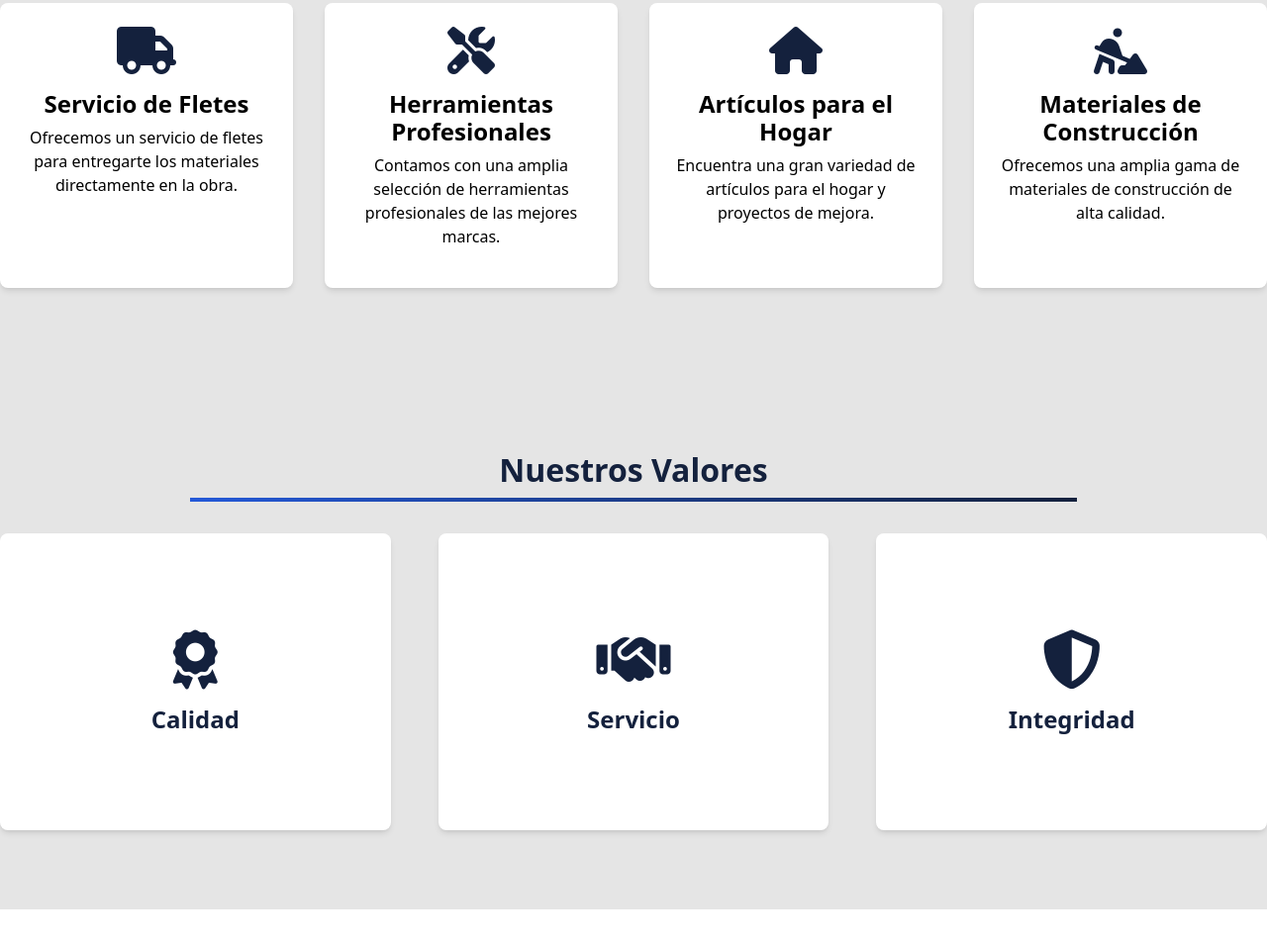
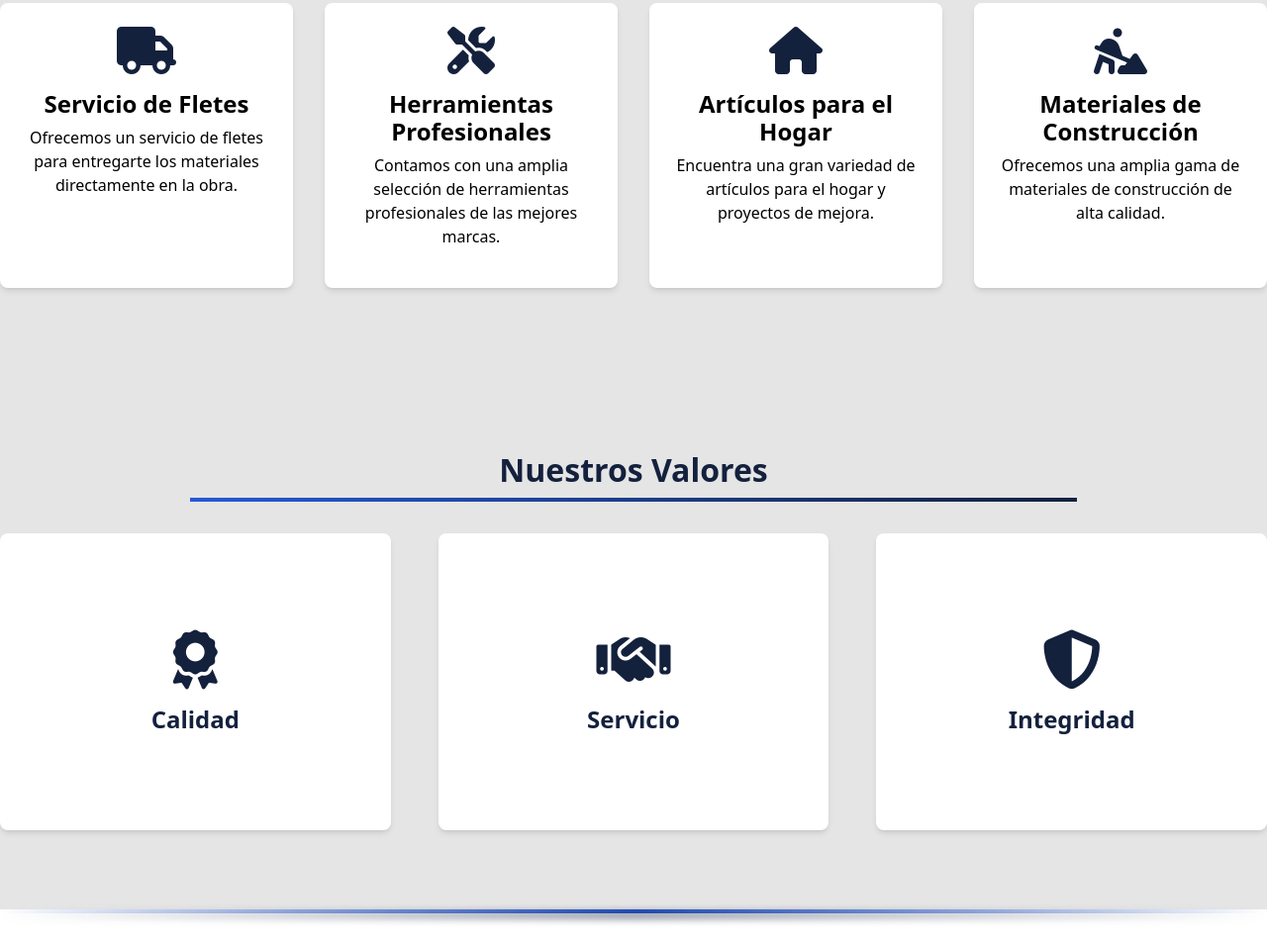
Before and after one commit to Jio7g/elobreroferr, a plain HTML site: page index.html in a window 1280 px wide. Shown: the part 1843-2797 px from the top of the page at 99% size. Drawn offline with nearby package versions, Linux system fonts and the light colour scheme.

Commit message:
011: mejoras: se agrego línea de sepracion entre las secciones de Valores y Marcas

```diff
--- a/index.html
+++ b/index.html
@@ -80,7 +80,7 @@
         <!-- Línea separadora -->
         <div class="separator-gradient ">
             <div class="line"></div>
-          </div>
+        </div>
 
         <!-- Tiendas section -->
         <section class="tiendas bg-white py-20" id="tiendas">
@@ -137,7 +137,7 @@
         </div> -->
 
     <!-- Nuestros Valores -->
-    <section class="background-section mb-12 py-20" id="valores">
+    <section class="background-section  py-20" id="valores">
         <div class="container mx-auto">
             <div class="container mx-auto">
                 <div class="text-center">
@@ -160,7 +160,10 @@
         </div>
     </section>
 
-
+        <!-- Línea separadora -->
+        <div class="separator-gradient ">
+            <div class="line"></div>
+        </div>
         <!-- Marcas section -->
         <section class="marcas bg-white py-20" id="marcas">
             <div class="container mx-auto">
```
